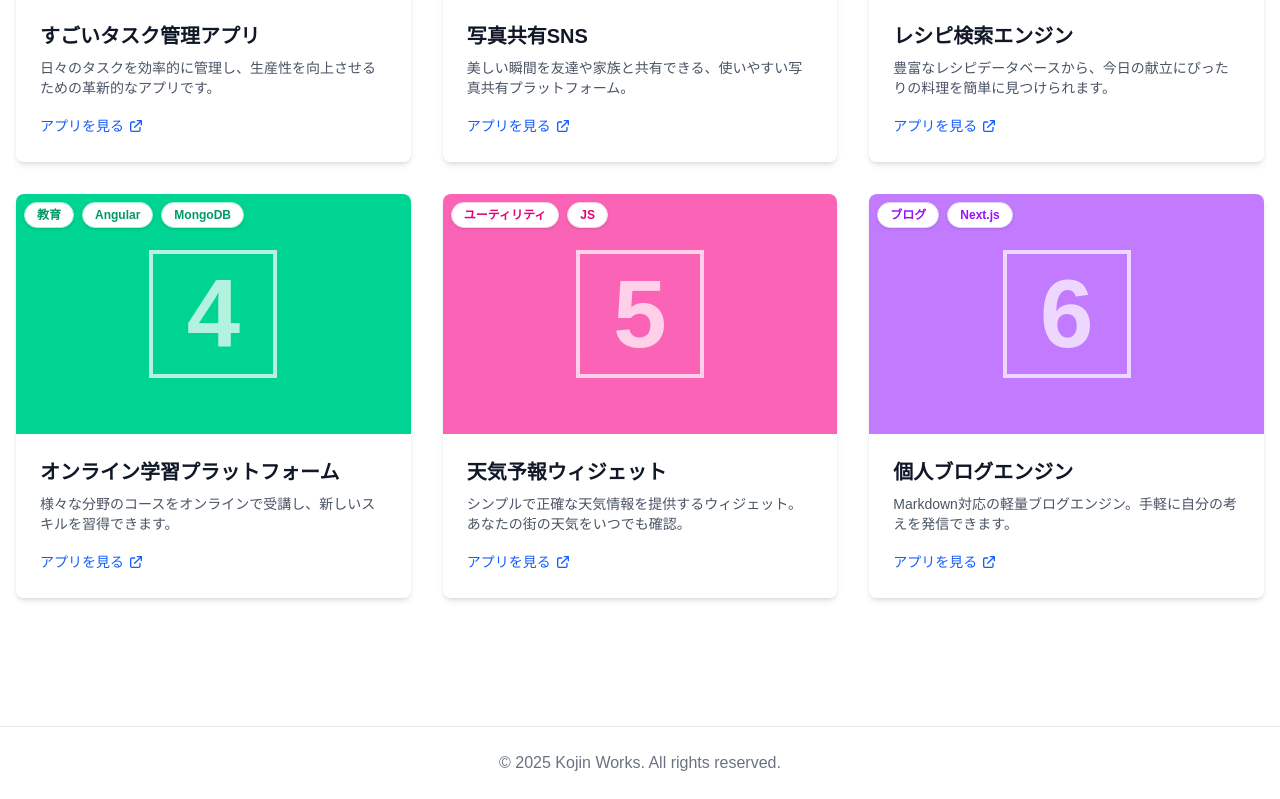
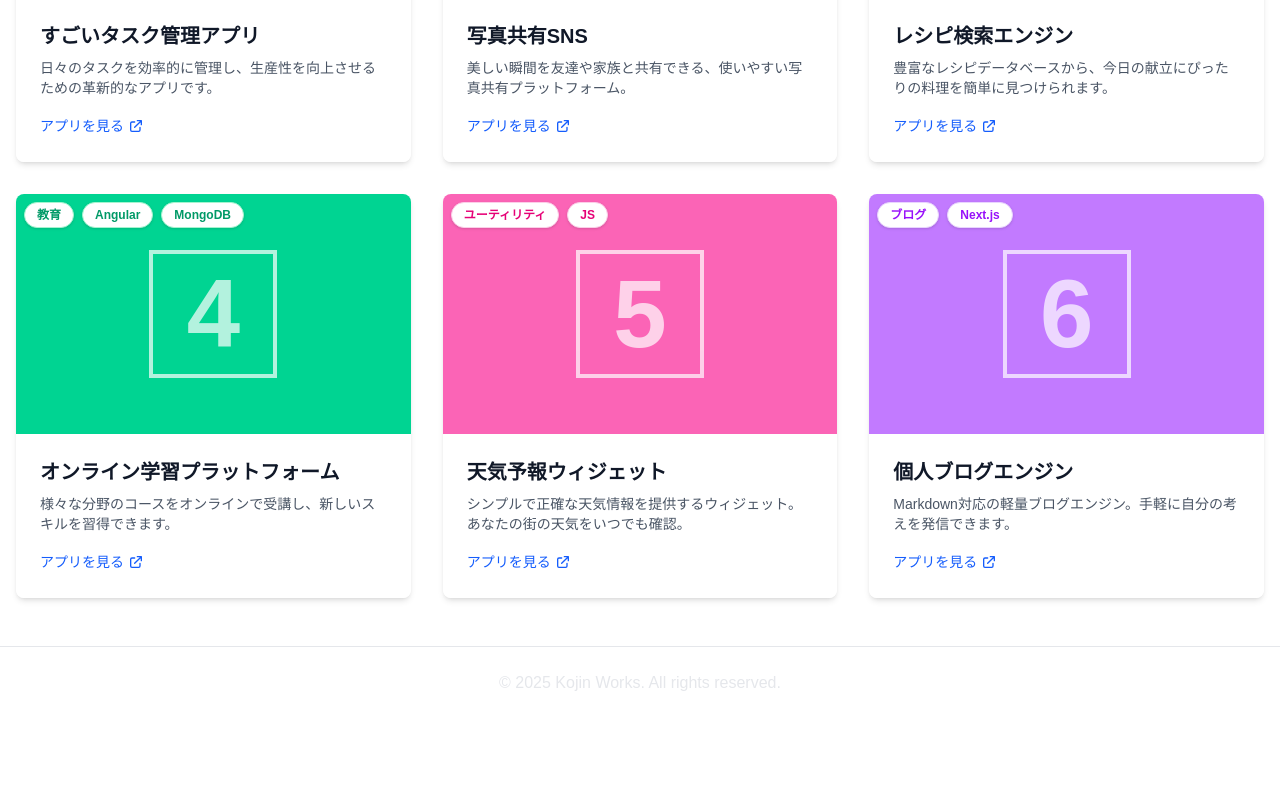
Before and after one commit to noricha-vr/kojin-works-portal, a Next.js app: page / in a window 1280 px wide. Shown: the part 1174-1973 px from the top of the page. After the commit the page ends 1893 px from the top, so only its background shows below. Built offline with nearby package versions, Linux system fonts and the light colour scheme.

Commit message:
style: Update Footer component styles for improved readability and aesthetics

```diff
--- a/src/app/components/Footer.tsx
+++ b/src/app/components/Footer.tsx
@@ -1,7 +1,7 @@
 export default function Footer() {
   return (
-    <footer className="mt-20 py-6 border-t border-gray-200">
-      <div className="container mx-auto px-4 text-center text-gray-500">
+    <footer className="py-6 border-t border-gray-200">
+      <div className="container mx-auto px-4 text-center text-gray-200">
         <p>&copy; {new Date().getFullYear()} Kojin Works. All rights reserved.</p>
       </div>
     </footer>
```
